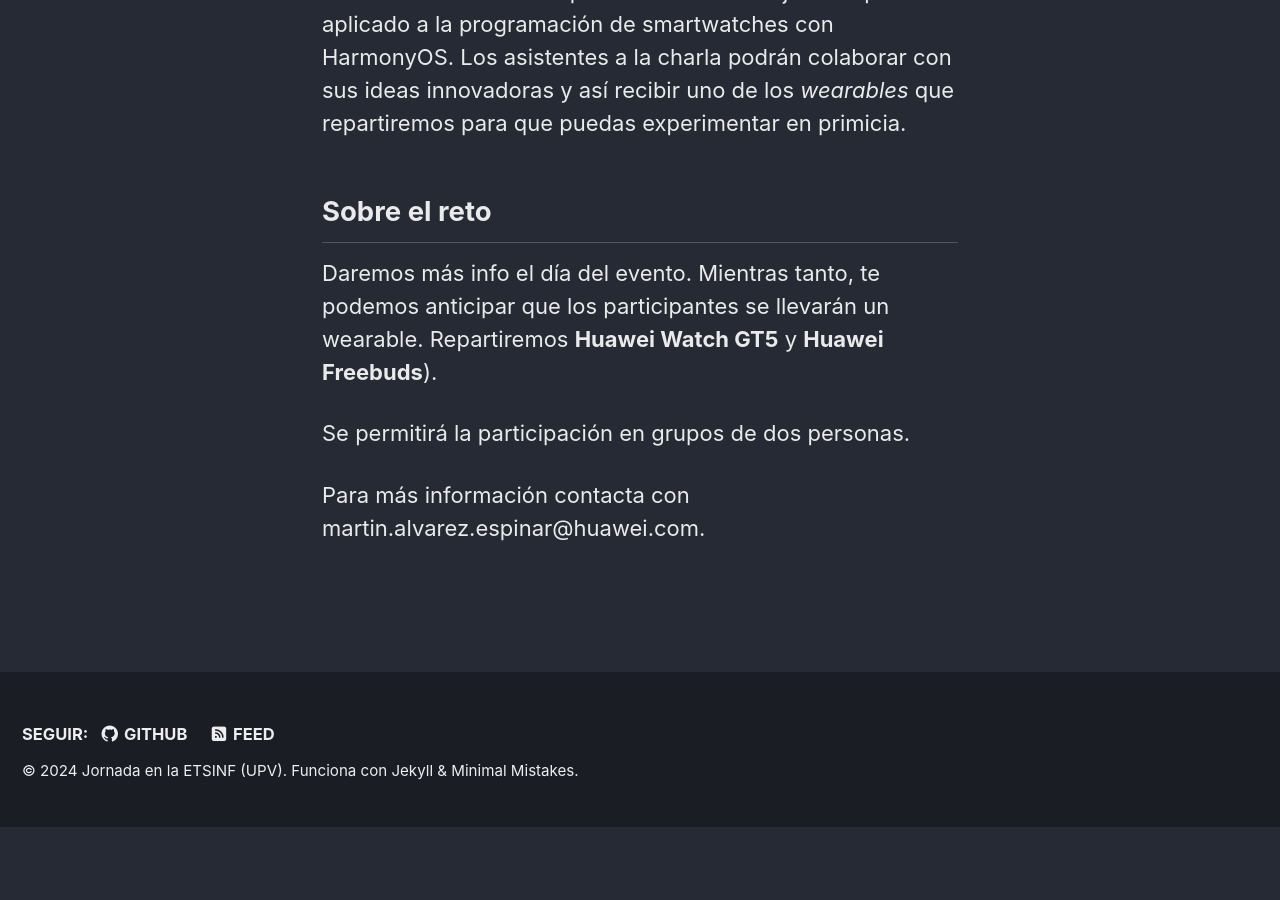
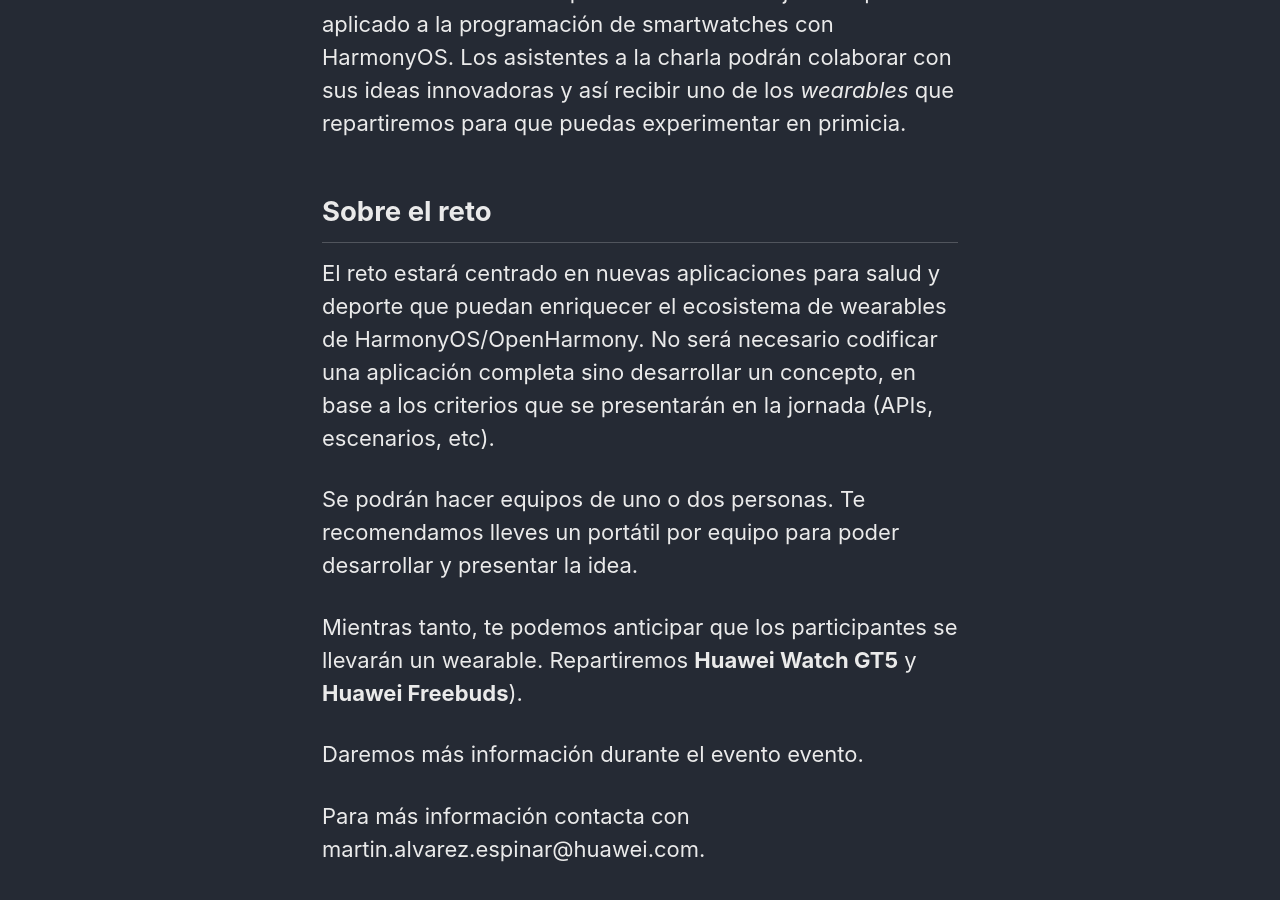
Before and after one commit to espinr/harmonyos, a Jekyll site: the page built from _pages/upv.md, in a window 1280 px wide and 900 px high, scrolled down 2760 px. Built offline with Jekyll 4.4.1, drawn with Linux system fonts in a browser that asks for light colours; cached includes are drawn as plain includes; before the commit the page ends 3587 px from its top, so only the background shows below that.

Commit message:
More info about the challenge

```diff
--- a/_pages/upv.md
+++ b/_pages/upv.md
@@ -45,9 +45,12 @@
 
 ## Sobre el reto
 
-Daremos más info el día del evento. Mientras tanto, te podemos anticipar que los participantes se llevarán un wearable. Repartiremos __Huawei Watch GT5__ y __Huawei Freebuds__).
+El reto estará centrado en nuevas aplicaciones para salud y deporte que puedan enriquecer el ecosistema de wearables de HarmonyOS/OpenHarmony. No será necesario codificar una aplicación completa sino desarrollar un concepto, en base a los criterios que se presentarán en la jornada (APIs, escenarios, etc).
 
-Se permitirá la participación en grupos de dos personas.
+Se podrán hacer equipos de uno o dos personas. Te recomendamos lleves un portátil por equipo para poder desarrollar y presentar la idea.
 
+Mientras tanto, te podemos anticipar que los participantes se llevarán un wearable. Repartiremos __Huawei Watch GT5__ y __Huawei Freebuds__).
+
+Daremos más información durante el evento evento.
 
 Para más información contacta con martin.alvarez.espinar@huawei.com.
```
